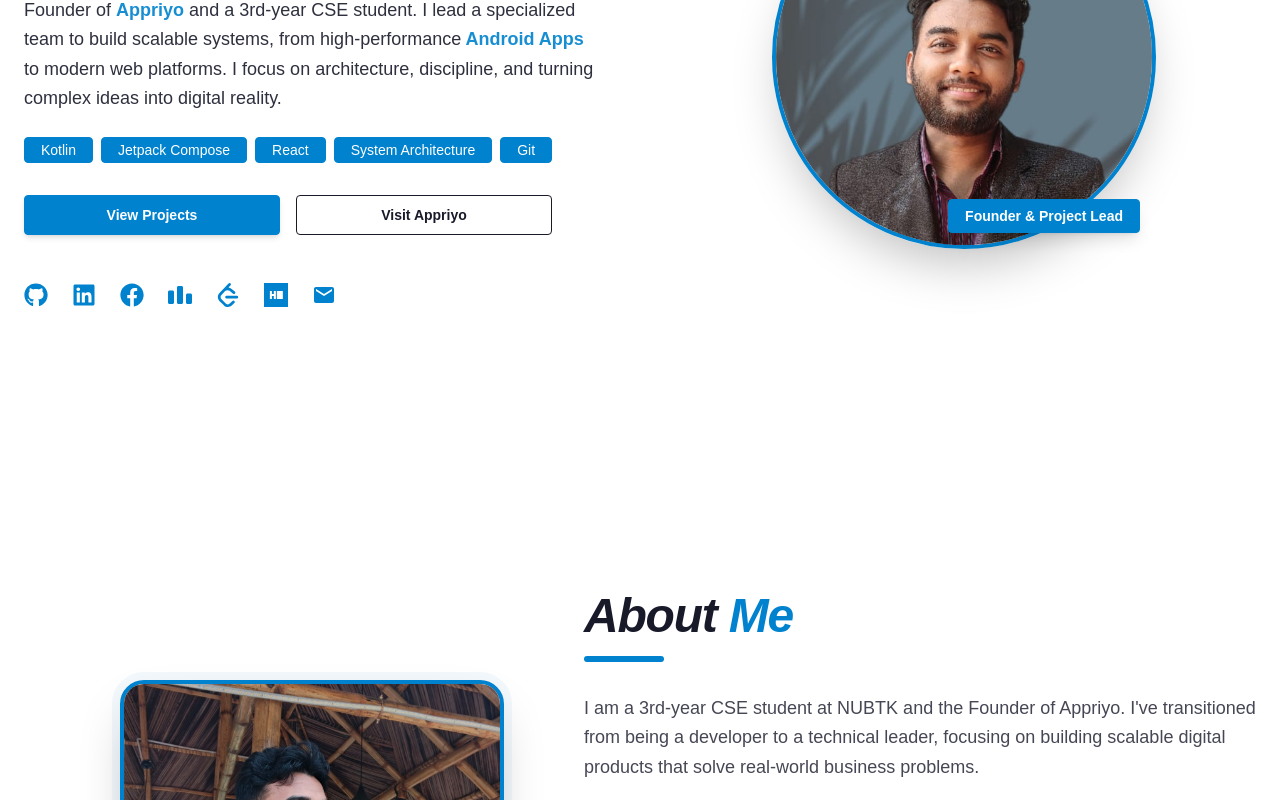
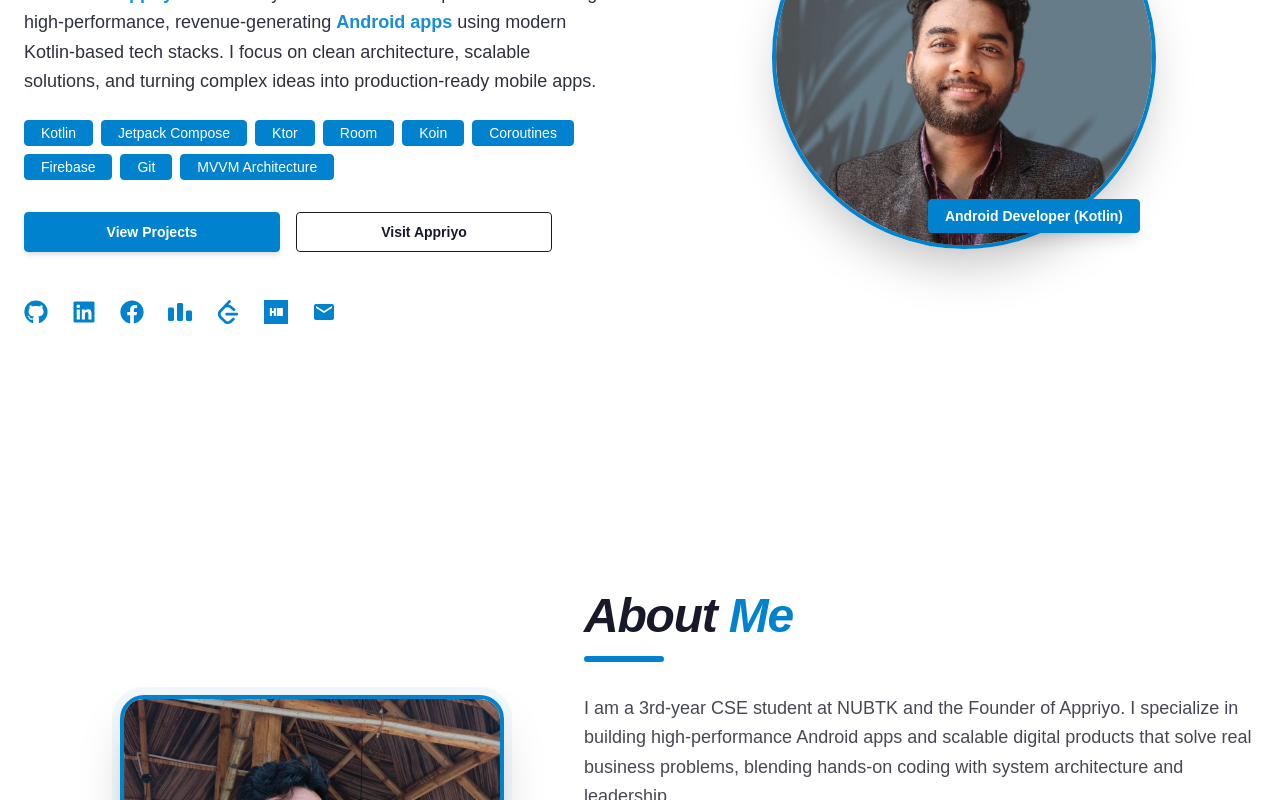
Before and after one commit to shahjalal-mahmud/my-portfolio, a React (Vite) app: page / in a window 1280 px wide. Shown: the part 400-1200 px from the top of the page. Built offline with nearby package versions, Linux system fonts and the light colour scheme; a web font is replaced by a local one.

Commit message:
updated about and skills in hero and about section

```diff
--- a/src/sections/About.jsx
+++ b/src/sections/About.jsx
@@ -12,22 +12,24 @@
   cvPath: "/cv.pdf",
   cvFileName: "Shahjalal_CV.pdf",
 
-  shortBio: `I am a 3rd-year CSE student at NUBTK and the Founder of Appriyo. I've transitioned from being a developer to a technical leader, focusing on building scalable digital products that solve real-world business problems.`,
+  shortBio: `I am a 3rd-year CSE student at NUBTK and the Founder of Appriyo. I specialize in building high-performance Android apps and scalable digital products that solve real business problems, blending hands-on coding with system architecture and leadership.`,
 
   expandedBio: (
     <>
-      At <strong>Appriyo</strong>, I lead a team of four, overseeing everything from system architecture to final deployment. My technical core lies in <strong>Android Development (Kotlin + Jetpack Compose)</strong>, but my passion extends to high-level system design and project management.
+      At <strong>Appriyo</strong>, I lead a team of four, overseeing the entire project lifecycle—from **system architecture** and **MVP development** to deployment and maintenance.
+      My core expertise is in <strong>Android Development (Kotlin + Jetpack Compose)</strong>, but I also drive project design, architecture, and team coordination to ensure products are **scalable, polished, and market-ready**.
       <br /><br />
-      I am a firm believer in discipline—evidenced by my growth into the Top 5% of global contributors in 2025. I use tools like ClickUp for project management and Figma for collaboration to ensure my team delivers polished, market-ready MVPs.
+      I focus on **discipline and efficiency**, leveraging tools like ClickUp for project management and Figma for collaborative design. My team and I have delivered innovative solutions, including **NFC Professional Cards** and revenue-generating mobile apps.
       <br /><br />
-      When I'm not architecting systems, I'm sharpening my problem-solving skills on LeetCode or exploring innovative tech like AI integration and NFC solutions. Let's collaborate to turn your vision into a robust digital reality.
+      Beyond development, I continuously sharpen my skills in **problem-solving, algorithms, and modern technologies** like AI integration. If you are looking to build an MVP or scale your digital product, I’m passionate about turning ideas into robust mobile solutions.
     </>
   ),
 
   techStack: [
-    "Kotlin", "Jetpack Compose", "Firebase", "System Architecture",
-    "React", "Tailwind CSS", "Git", "Room DB", "Retrofit",
-    "Coroutines", "Android Studio", "ClickUp", "Figma"
+    "Kotlin", "Jetpack Compose", "Room DB", "Coroutines", "Firebase",
+    "Retrofit", "Koin", "MVVM Architecture", "System Architecture",
+    "React", "Tailwind CSS", "Git", "Android Studio",
+    "ClickUp"
   ]
 };
 
--- a/src/sections/Hero.jsx
+++ b/src/sections/Hero.jsx
@@ -1,4 +1,5 @@
 import { FaFacebook, FaGithub, FaLinkedin } from "react-icons/fa";
+// eslint-disable-next-line no-unused-vars
 import { motion } from "framer-motion";
 import { Typewriter } from "react-simple-typewriter";
 import { SiCodeforces, SiHackerrank, SiLeetcode } from "react-icons/si";
@@ -23,14 +24,23 @@
           Appriyo
         </a>
       </strong>{" "}
-      and a 3rd-year CSE student.
-      I lead a specialized team to build scalable systems, from high-performance
-      <strong className="text-primary"> Android Apps</strong> to modern web platforms.
-      I focus on architecture, discipline, and turning complex ideas into digital reality.
+      and a 3rd-year CSE student. I specialize in building high-performance, revenue-generating{" "}
+      <strong className="text-primary">Android apps</strong> using modern Kotlin-based tech stacks.
+      I focus on clean architecture, scalable solutions, and turning complex ideas into production-ready mobile apps.
     </>
   ),
-  techStack: ["Kotlin", "Jetpack Compose", "React", "System Architecture", "Git"],
-  imageLabel: "Founder & Project Lead",
+  techStack: [
+    "Kotlin",
+    "Jetpack Compose",
+    "Ktor",
+    "Room",
+    "Koin",
+    "Coroutines",
+    "Firebase",
+    "Git",
+    "MVVM Architecture"
+  ],
+  imageLabel: "Android Developer (Kotlin)",
   socials: [
     { icon: <FaGithub />, href: "https://github.com/shahjalal-mahmud" },
     { icon: <FaLinkedin />, href: "https://www.linkedin.com/in/md-shahajalal-mahmud-077b29231/" },
```
